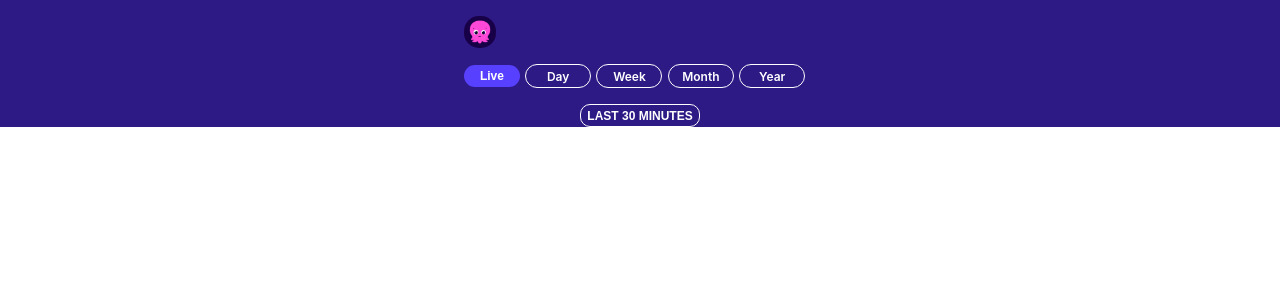
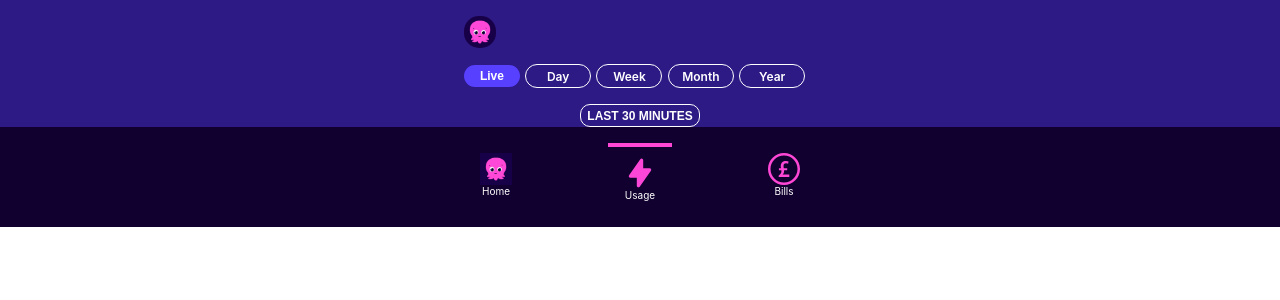
Before and after one commit to DavideSchirru17/OctopusEnergy, a React (Create React App) app: page / in a window 1280 px wide. Shown: the top 300 px of the page. Built offline with nearby package versions, Linux system fonts and the light colour scheme.

Commit message:
feat: creation footer , change color svg picture

```diff
--- a/src/App.js
+++ b/src/App.js
@@ -2,11 +2,13 @@ import logo from "./logo.svg";
 import "./App.css";
 import EnergyUsage from "./PageRoute/EnergyUsage/EnergyUsage";
 import Header from "./components/Header/Header";
+import Footer from "./components/Footer/Footer";
 
 function App() {
   return (
     <div className="App">
       <Header />
+      <Footer />
     </div>
   );
 }
--- a/src/components/Footer/Footer.js
+++ b/src/components/Footer/Footer.js
@@ -1,9 +1,30 @@
 import "./Footer.scss";
+import logo from "../../assets/icons/icon-octopus-logo.png";
+import lightning from "../../assets/icons/lightning.svg";
+import bills from "../../assets/icons/bills.svg";
 
 const Footer = () => {
-  return <footer></footer>;
+  return (
+    <footer className="footer">
+      <div className="footer__container">
+        <div className="footer__icon footer__icon--home">
+          <img src={logo} className="footer__logo" />
+          <p className="footer__text">Home</p>
+        </div>
+        <div className="footer__icon footer__icon--usage">
+          <img
+            src={lightning}
+            className="footer__logo footer__logo--lightning"
+          />
+          <p className="footer__text">Usage</p>
+        </div>
+        <div className="footer__icon">
+          <img src={bills} className="footer__logo footer__logo--lightning" />
+          <p className="footer__text">Bills</p>
+        </div>
+      </div>
+    </footer>
+  );
 };
 
 export default Footer;
-
-// creation footer
--- a/src/components/Footer/Footer.scss
+++ b/src/components/Footer/Footer.scss
@@ -0,0 +1,35 @@
+@use "/src/style/variables" as *;
+
+.footer {
+  background-color: $color-Darkpurple;
+  min-width: 350px;
+  display: flex;
+  justify-content: center;
+
+  &__container {
+    display: flex;
+    justify-content: space-between;
+    width: 22rem;
+    padding: 1rem 0;
+  }
+  &__icon {
+    display: flex;
+    align-items: center;
+    flex-direction: column;
+    justify-content: center;
+    height: 4rem;
+    width: 4rem;
+    // border: solid 1px $color-White;
+  }
+  &__icon--usage {
+    border-top: solid 4px $color-Pink;
+  }
+  &__logo {
+    width: 2rem;
+  }
+  &__text {
+    color: $color-White;
+    margin: 0;
+    font-size: 10px;
+  }
+}
--- a/src/style/_variables.scss
+++ b/src/style/_variables.scss
@@ -1,11 +1,12 @@
 $tablet-breakpoint: 768px;
 $desktop-breakpoint: 1280px;
 
-// 1 PRIMARY COLORS all these colors have to be changed
 $color-Black: #13182c; // global text
 $color-Purple: #2d1a85;
 $color-White: #ffffff; // global
 $color-Orchid: #5740ff; // hover states , active states
+$color-Darkpurple: #11002f;
+$color-Pink: #ff47d6;
 
 // 2 SECONDARY colorS
 $color-Slate: #5c667e; // table and placeholder text
```
Also changed, not shown: src/assets/icons/bills.svg (added), src/assets/icons/lightning.svg (added).
